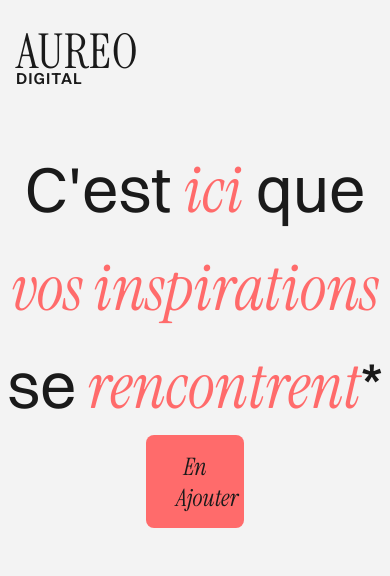
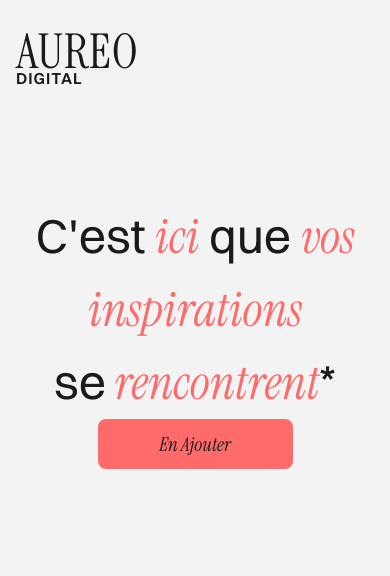
Before and after one commit to MikaelArseneau/Aureo, a Vue app in the folder aureo/: page /room/1 in a window 390 px wide. Shown: the top 576 px of the page. Built offline with nearby package versions, Linux system fonts and the light colour scheme.

Commit message:
get le id de la page lors de l'ajout

```diff
--- a/aureo/src/components/specific/AjouterModalRoom.vue
+++ b/aureo/src/components/specific/AjouterModalRoom.vue
@@ -18,7 +18,7 @@
           </div>
 
           <div class="modal-footer">
-            <div class="button" @click="supprimer()">
+            <div class="button" @click="ajouter()">
               <p class="button_supprimer">Ajouter</p>
             </div>
           </div>
@@ -29,6 +29,7 @@
 </template>
 
 <script>
+import { useDataStore } from "../../stores/useMemoryStore";
 export default {
   name: "Modal",
   props: {
@@ -48,16 +49,23 @@ export default {
       type: String,
       default: "",
     },
+    id: {
+      type: String,
+      default: "",
+    },
+    categoryId: {
+      type: [String, Number],
+    },
   },
   emits: ["update:modelValue"],
   methods: {
     close() {
       this.$emit("update:modelValue", false);
     },
-    supprimer(){
-      this.$emit("delete");
-      this.close();
-    }
+    ajouter() {
+      const store = useDataStore();
+      store.supprimerImage(this.id, this.categoryId);
+    },
   },
 };
 </script>
--- a/aureo/src/components/specific/modalRoom.vue
+++ b/aureo/src/components/specific/modalRoom.vue
@@ -67,7 +67,6 @@ export default {
     },
     supprimerImage() {
       const store = useDataStore();
-      // Utiliser directement les props
       store.supprimerImage(this.id, this.categoryId);
       this.close();
     },
--- a/aureo/src/components/specific/swiperRoom.vue
+++ b/aureo/src/components/specific/swiperRoom.vue
@@ -2,6 +2,7 @@
 /* toute les choses importer dans la page*/
 import { ref } from "vue";
 import { useRoute } from "vue-router";
+import { computed } from "vue";
 import { useDataStore } from "../../stores/useMemoryStore";
 import Modal from "../specific/modalRoom.vue";
 import { Swiper, SwiperSlide } from "swiper/vue";
--- a/aureo/src/stores/useMemoryStore.js
+++ b/aureo/src/stores/useMemoryStore.js
@@ -13,7 +13,10 @@ export const useDataStore = defineStore("dataStore", {
   },
   actions: {
     supprimerImage(imageId, categoryId) {
-      alert("focntionne");
+      alert(`Image ID: ${imageId}, Catégorie ID: ${categoryId}`);
+    },
+    ajouter(imageId, categoryId) {
+      alert(`Image ID: ${imageId}, Catégorie ID: ${categoryId}`);
     },
   },
 });
--- a/aureo/src/views/RoomView.vue
+++ b/aureo/src/views/RoomView.vue
@@ -3,8 +3,11 @@ import { useRoute } from "vue-router";
 import { useDataStore } from "../stores/useMemoryStore";
 import swiperRoom from "../components/specific/swiperRoom.vue";
 import AjouterModalRoom from "../components/specific/AjouterModalRoom.vue";
-import { ref } from "vue";
+import { ref,onMounted } from "vue";
+import gsap from "gsap";
+import SplitText from "gsap/SplitText";
 
+gsap.registerPlugin(SplitText);
 const route = useRoute();
 const store = useDataStore();
 
@@ -18,18 +21,50 @@ const catPhoto = cat[catKey].creations;
 console.log(catPhoto);
 const modalOpen = ref(false);
 const selectedPhoto = ref(null);
-
+const texte = ref(null);
 function modalRoom() {
   modalOpen.value = true;
 }
+onMounted(() => {
+
+  const split = new SplitText(texte.value, { type: "words" });
+  gsap.from(split.words, {
+    y: 50,
+    opacity: 0,
+    stagger: 0.1,
+    duration: 0.8,
+    delay:0.4,
+    ease: "power3.out"
+  });
+  let tl=gsap.timeline();
+  let button=document.getElementsByClassName("btn_ajouter");
+   tl.fromTo(
+        button,
+        { y: 5,opacity:0 },
+        {delay:1.8,
+          duration: 0.2,
+          y:0,
+          ease: "power1.in",
+          opacity:1
+        }
+      );
+});
+
 
 </script>
 
 <template>
+  <!--texte qui s'affiche au milieu-->
   <div class="display_milieu">
-    <div class="texte_milieu">C'est <span class="instrument" :style="{ color: catColor }">ici</span> que <span class="instrument" :style="{ color: catColor }">vos inspirations</span><br></br> se<span class="instrument" :style="{ color: catColor }"> rencontrent</span>*</div>
-   <button class="btn_ajouter"@click="modalRoom()":style="{ backgroundColor: catColor }"> En Ajouter</button>
+    <div class="texte_milieu" ref="texte">C'est <span class="instrument" :style="{ color: catColor }">ici</span> que <span class="instrument" :style="{ color: catColor }">vos inspirations</span><br></br> se<span class="instrument" :style="{ color: catColor }"> rencontrent</span>*</div>
+
+    <!--Bouton ajouter-->
+   <button class="btn_ajouter"@click="modalRoom()":style="{ backgroundColor: catColor}"> En Ajouter</button>
+
   </div>
+
+
+
   <main>
 
    <AjouterModalRoom
@@ -38,6 +73,7 @@ function modalRoom() {
     :type="selectedPhoto?.type"
     :date="selectedPhoto?.date"
     :id="selectedPhoto?.id"
+   :categoryId="cat[catKey].id"
 
   >
     <img
@@ -82,7 +118,7 @@ margin-top: -175px;
 }
 
 .btn_ajouter{
-cursor: pointer;
+opacity: 0;
 z-index: 1000;
 width: 25%;
 align-self: center;
@@ -90,10 +126,12 @@ color: #1a1a1a;
 font-family: "Instrument-italic";
 font-weight: 600;
 font-size: 1.5em;
+transition: all 0.4s ease-in-out;
 }
 .btn_ajouter:hover{
 cursor: pointer;
 border-color:#1a1a1a;
+color: #f3f3f3;
 }
 .test {
   color: #1a1a1a;
@@ -139,4 +177,18 @@ footer {
   color: #1a1a1a;
   margin: 40px;
 }
+
+@media screen and (max-width: 600px) {
+    .btn_ajouter {
+        width: 50%;
+        font-size: 1.2em;
+    }
+}
+@media screen and (max-width: 450px) {
+
+   .texte_milieu{
+  font-size: 3em;
+}
+}
+
 </style>
```
